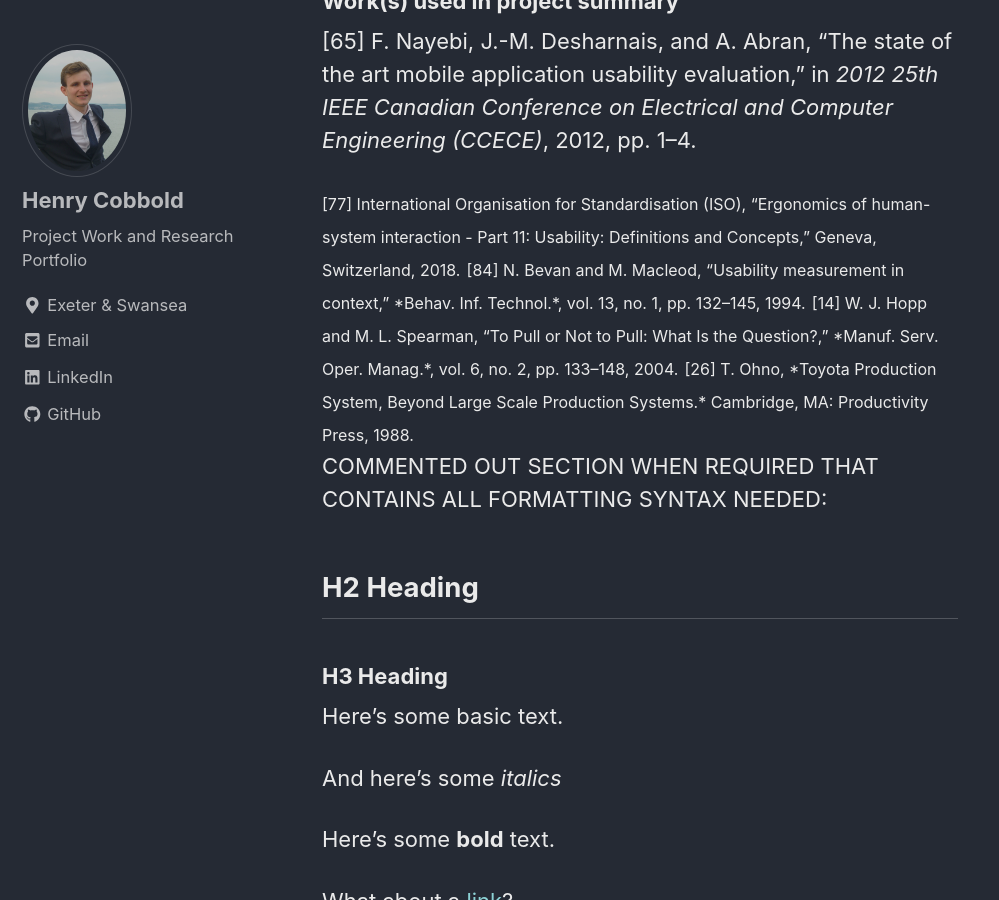
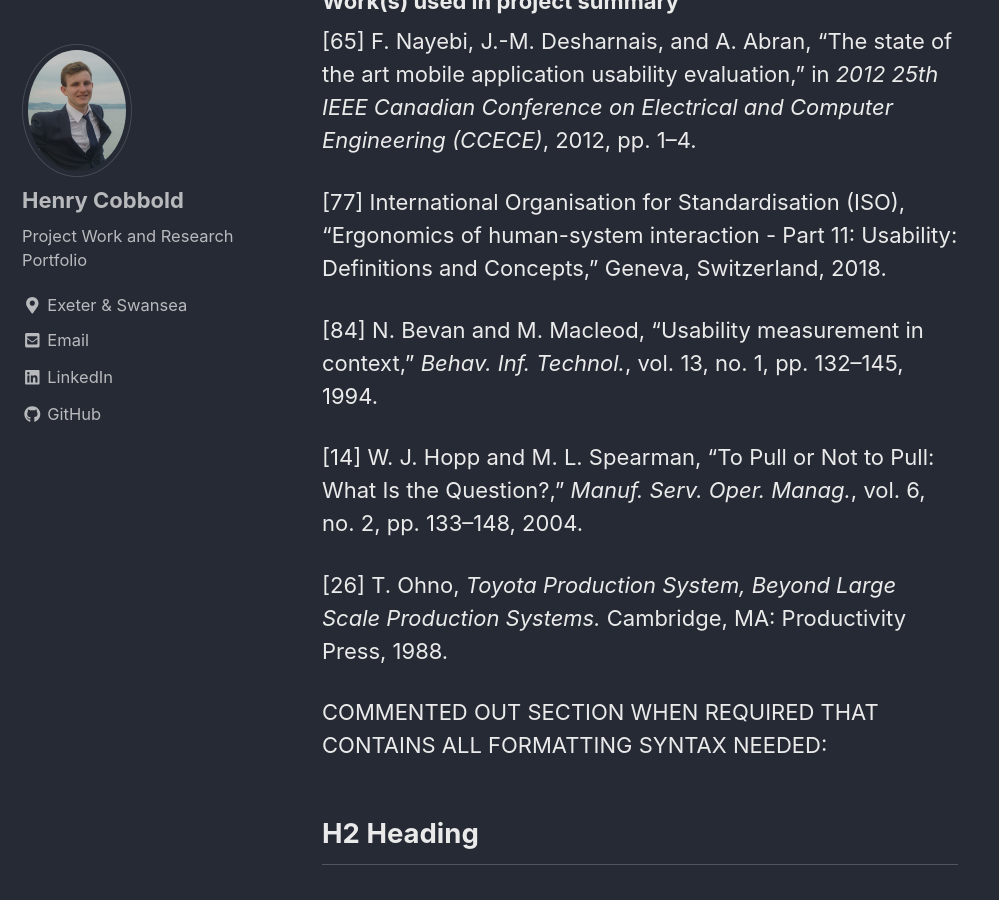
Before and after one commit to henrycobbold/henrycobbold.github.io, a Jekyll site: the page built from _posts/2018-01-28-perceptron.md, in a window 1280 px wide and 900 px high, scrolled down 2198 px. Shown: the whole window, without its empty margins (0-999 px from the left). Built offline with Jekyll 4.4.1, drawn with Linux system fonts in a browser that asks for light colours; nearby versions of some CDN libraries.

Commit message:
ref font revert

```diff
--- a/_posts/2018-01-28-perceptron.md
+++ b/_posts/2018-01-28-perceptron.md
@@ -45,16 +45,14 @@ It is widely documented that "useable" software fulfils a range of qualities. Th
 
 [65] F. Nayebi, J.-M. Desharnais, and A. Abran, “The state of the art mobile application usability evaluation,” in *2012 25th IEEE Canadian Conference on Electrical and Computer Engineering (CCECE)*, 2012, pp. 1–4.
 
-<font size="3">[77] International Organisation for Standardisation (ISO), “Ergonomics of human-system interaction - Part 11: Usability: Definitions and Concepts,” Geneva, Switzerland, 2018.</font>
+[77] International Organisation for Standardisation (ISO), “Ergonomics of human-system interaction - Part 11: Usability: Definitions and Concepts,” Geneva, Switzerland, 2018.
 
-<font size="3">[84] N. Bevan and M. Macleod, “Usability measurement in context,” *Behav. Inf. Technol.*, vol. 13,
-no. 1, pp. 132–145, 1994.</font>
+[84] N. Bevan and M. Macleod, “Usability measurement in context,” *Behav. Inf. Technol.*, vol. 13, no. 1, pp. 132–145, 1994.
 
-<font size="3">[14] W. J. Hopp and M. L. Spearman, “To Pull or Not to Pull: What Is the Question?,” *Manuf. Serv.
-Oper. Manag.*, vol. 6, no. 2, pp. 133–148, 2004.</font>
+[14] W. J. Hopp and M. L. Spearman, “To Pull or Not to Pull: What Is the Question?,” *Manuf. Serv. Oper. Manag.*, vol. 6, no. 2, pp. 133–148, 2004.
 
-<font size="3">[26] T. Ohno, *Toyota Production System, Beyond Large Scale Production Systems.* Cambridge, MA:
-Productivity Press, 1988.</font>
+[26] T. Ohno, *Toyota Production System, Beyond Large Scale Production Systems.* Cambridge, MA:
+Productivity Press, 1988.
 
 
 COMMENTED OUT SECTION WHEN REQUIRED THAT CONTAINS ALL FORMATTING SYNTAX NEEDED:
```
